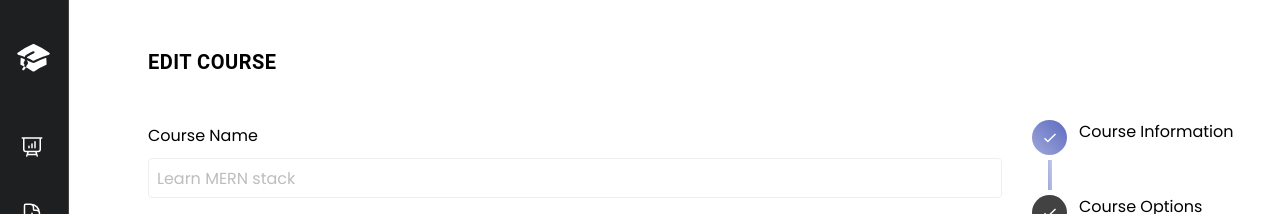
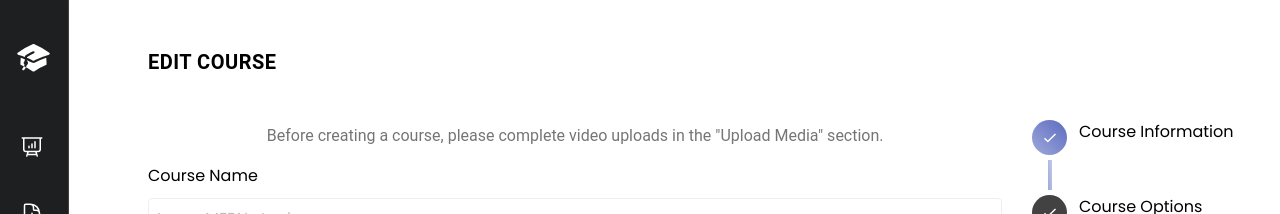
Before and after one commit to VishnuSusilkumar/Eduquest-Client, a Next.js app: page /instructor/edit-course/1 in a window 1280 px wide. Shown: the top 214 px of the page. Built offline with nearby package versions, Linux system fonts and the light colour scheme; no server answers.

Commit message:
feat: add instruction in create course

```diff
--- a/src/components/Instructor/CreateCourse/CourseInformation.tsx
+++ b/src/components/Instructor/CreateCourse/CourseInformation.tsx
@@ -79,6 +79,10 @@ const CourseInformation: React.FC<Props> = ({
   };
   return (
     <div className=" m-auto mt-12">
+      <p className="text-gray-600 text-center mb-4">
+        Before creating a course, please complete video uploads in the "Upload
+        Media" section.
+      </p>
       <form onSubmit={handleSubmit} className={`${styles.label}`}>
         <div>
           <label htmlFor="">Course Name</label>
```
